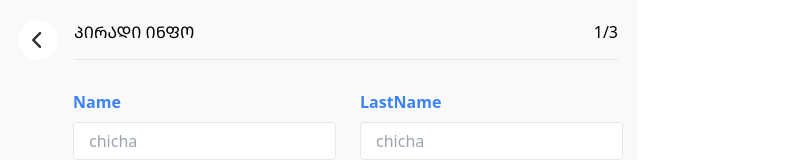
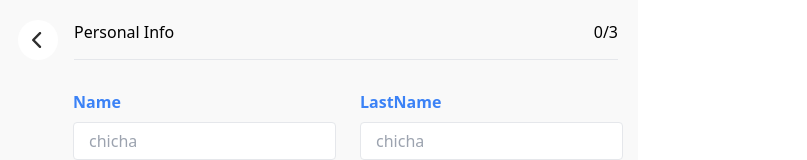
Before and after one commit to Tailung1/Redberry-Bootcamp-6, a React (Vite) app: page /personal in a window 1280 px wide. Shown: the top 160 px of the page, without its empty margins (2-809 px from the left). Built offline with nearby package versions, Linux system fonts and the light colour scheme.

Commit message:
final version of personal component before add input validations

```diff
--- a/src/components/Personal.tsx
+++ b/src/components/Personal.tsx
@@ -10,7 +10,7 @@ import starIMG from "../assets/star.png";
 
 export default function Personal() {
   const navigate = useNavigate();
-  const [page, setPage] = useState(1);
+  const [page, setPage] = useState<number>(0);
   const [image, setImage] = useState<null | string>(null);
 
   const { register, handleSubmit, watch } = useForm();
@@ -25,10 +25,10 @@ export default function Personal() {
     }
   };
 
-  const nextPage = () => {
-    const paths = ["/", "/Personal/experince", "/Personal/final"];
-    navigate(paths[page]);
-  };
+  //   const nextPage = () => {
+  //     const paths = ["/", "/Personal/experince"];
+  //     navigate(paths[page]);
+  //   };
 
   return (
     <div className='flex'>
@@ -42,7 +42,7 @@ export default function Personal() {
           />
           <div className='flex flex-col gap-[15px] w-full'>
             <div className='flex justify-between'>
-              <h2>ᲞᲘᲠᲐᲓᲘ ᲘᲜᲤᲝ</h2>
+              <h2>Personal Info</h2>
               <p>{page}/3</p>
             </div>
             <hr />
@@ -99,7 +99,7 @@ export default function Personal() {
 
         <div className='flex justify-end'>
           <button
-            onClick={nextPage}
+            onClick={() => navigate("/personal/experince")}
             className='bg-[#6B40E3] px-[60px] py-[10px] text-[16px] text-white rounded-[4px] mt-[100px] w-[30px] flex justify-center'
           >
             Next
```
